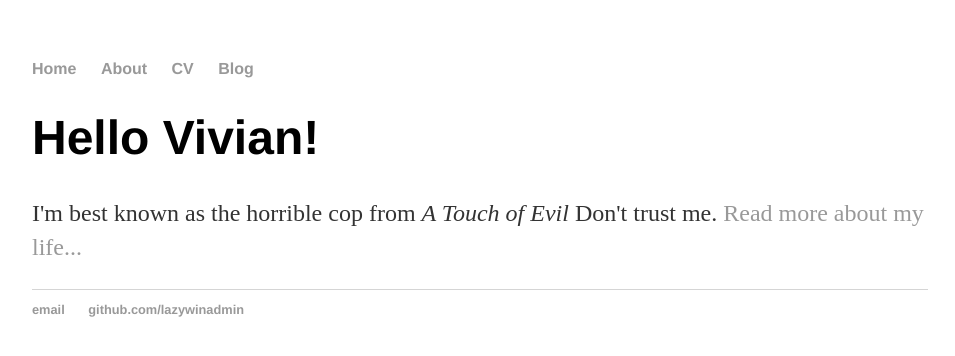
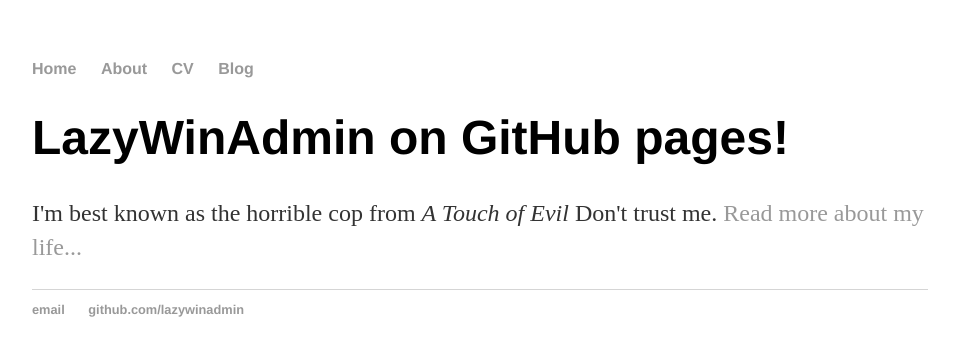
Before and after one commit to lazywinadmin/GithubPages-Hank, a Jekyll site: the page built from index.html, in a window 1280 px wide. Shown: the top 356 px of the page, without its empty margins (160-1115 px from the left). Built offline with Jekyll 4.4.1, drawn with Linux system fonts in a browser that asks for light colours.

Commit message:
Update index.html

```diff
--- a/index.html
+++ b/index.html
@@ -1,8 +1,8 @@
 ---
 layout: default
-title: Hank Quinlan, Horrible Cop
+title: LazyWinAdmin
 ---
 <div class="blurb">
-	<h1>Hello Vivian!</h1>
+	<h1>LazyWinAdmin on GitHub pages!</h1>
 	<p>I'm best known as the horrible cop from <em>A Touch of Evil</em> Don't trust me. <a href="/about">Read more about my life...</a></p>
 </div><!-- /.blurb -->
```
